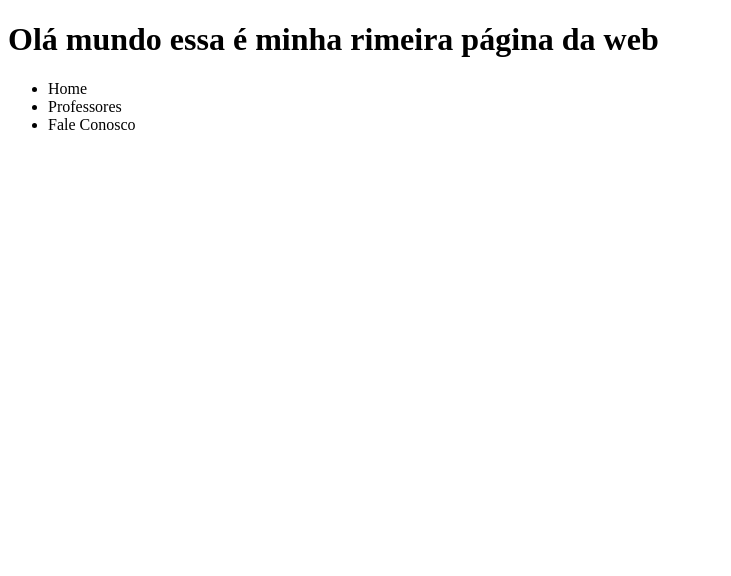
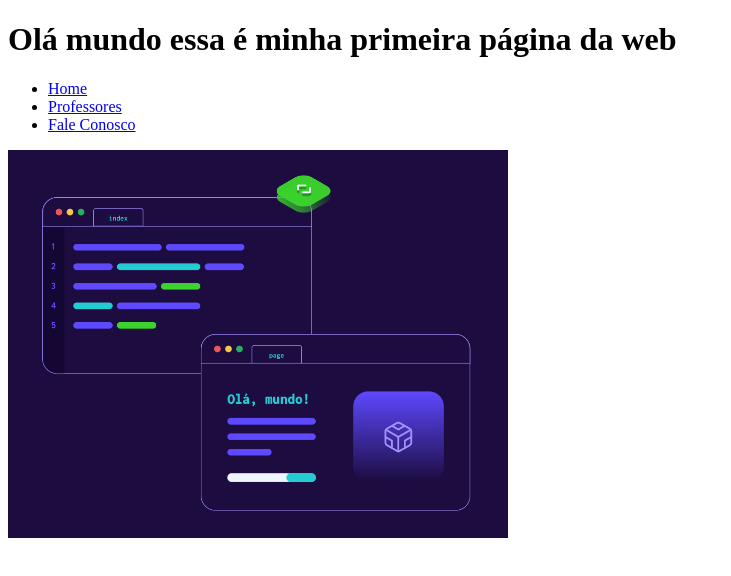
Before and after one commit to klebsonoliveirarodrigues/devaria__html__2021, a plain HTML site: page index.html in a window 1280 px wide. Shown: the whole page, without its empty margins (0-731 px from the left). Drawn offline with Linux system fonts and the light colour scheme.

Commit message:
Criação da main e das págias professores e fale_coosco

```diff
--- a/index.html
+++ b/index.html
@@ -8,17 +8,19 @@
 </head>
 <body>
   <header>
-    <h1>Olá mundo essa é minha rimeira página da web</h1>
+    <h1>Olá mundo essa é minha primeira página da web</h1>
     <nav>
       <ul>
-        <li>Home</li>
-        <li>Professores</li>
-        <li>Fale Conosco</li>
+        <li><a href="index.html">Home</a></li>
+        <li><a href="professores.html">Professores</a></li>
+        <li><a href="fale_conosco.html">Fale Conosco</a></li>
       </ul>
     </nav>
   </header>
   <main>
-
+    <section>
+    <img src="fotos/fotohome.png" width="500" alt="Foto dos professores"/>
+    </section>
   </main>
   <footer>
 
```
Also changed, not shown: fale_conosco.html (added), fotos/fotohome.png (added), fotos/fotoprofessores.png (added), professores.html (added).
